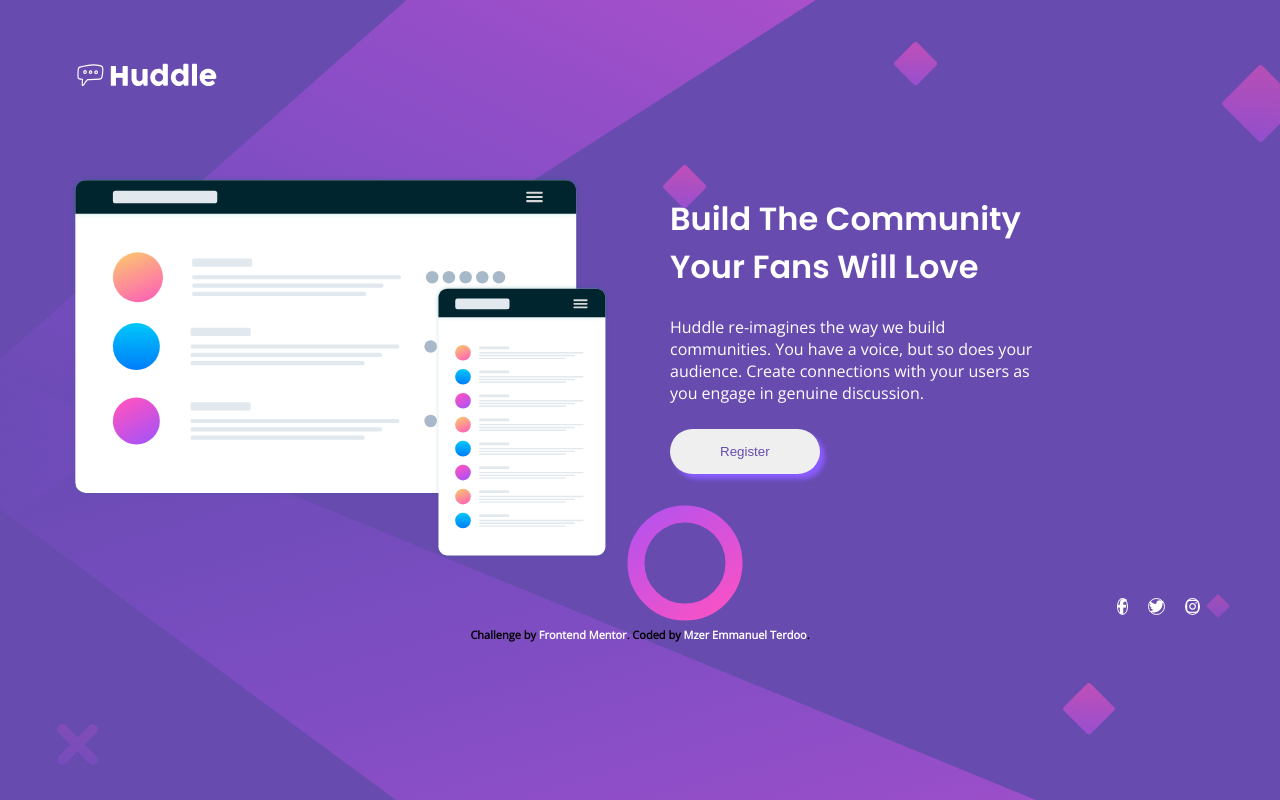
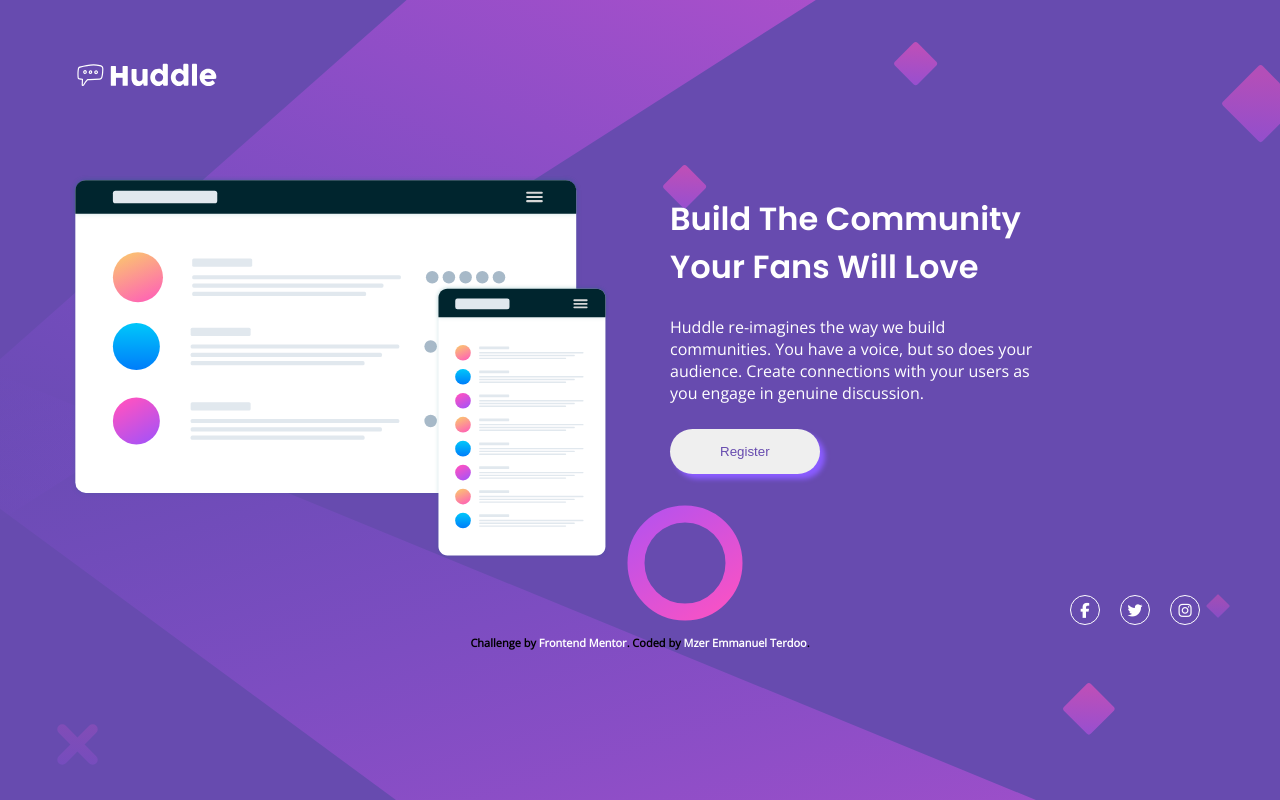
Before and after one commit to terdoo-mzer/Huddle-landing-page-with-single-introductory-section, a plain HTML site: page index.html in a window 1280 px wide. Drawn offline with nearby package versions, Linux system fonts and the light colour scheme.

Commit message:
Update style.css

```diff
--- a/style.css
+++ b/style.css
@@ -79,12 +79,6 @@ button:hover {
     justify-content: flex-end;
 }
 
-/* width: 30px;
-height: 30px;
-display: flex;
-justify-content: center;
-align-items: center; */
-
 .social-icons li {
     list-style: none;
     padding: 10px;
@@ -99,7 +93,11 @@ align-items: center; */
     font-size: 15px;
     border: 1px solid #fff;
     border-radius: 50%;
-/*     padding: 8px; */
+    width: 30px;
+    height: 30px;
+    display: flex;
+    justify-content: center;
+    align-items: center;
 }
 
 .social-icons i:hover {
```
